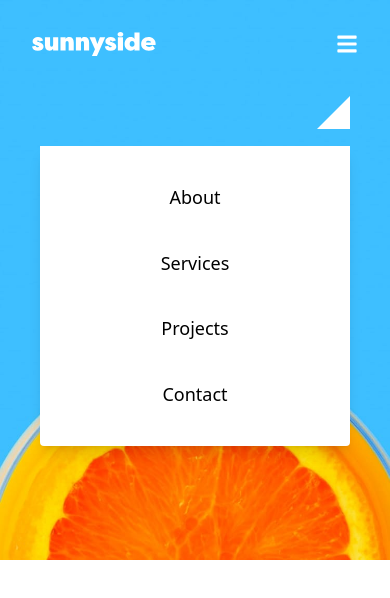
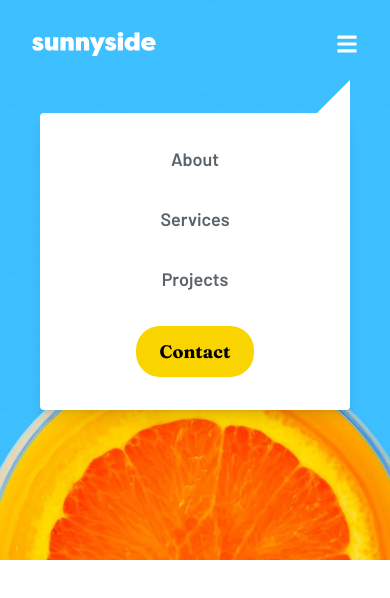
Before and after one commit to ronaldlamdev/sunnyside-react-typescript, a React (Vite) app: page / in a window 390 px wide. Both pictures are taken after a click on the icon 347 px from the left and 44 px from the top of the page. Shown: the top 598 px of the page. Built offline with nearby package versions, Linux system fonts and the light colour scheme.

Commit message:
finished styling mobile menu

```diff
--- a/src/assets/components/Header.tsx
+++ b/src/assets/components/Header.tsx
@@ -22,15 +22,15 @@ const Header = () => {
           <li>Projects</li>
           <button>Contact</button>
         </ul>
-        <FaBars onClick={handleMobileNav} size={22} className='text-white cursor-pointer min-[566px]:hidden' />
-        <div className='absolute flex flex-col justify-center items-center w-full max-w-[310px] h-[400px] top-24 mx-auto left-0 right-0'>
-          <div className={(mobileNav ? 'block ' : 'hidden ') + 'right-triangle absolute top-0 self-end right-0'} />
-          <div className={(mobileNav ? 'block' : 'hidden ') + 'absolute top-8 left-0 right-0 mx-auto w-full max-w-[310px] h-[300px] bg-white shadow-lg rounded-b'}>
+        <FaBars onClick={handleMobileNav} size={22} className='text-white cursor-pointer min-[565px]:hidden' />
+        <div className='absolute flex min-[565px]:hidden flex-col justify-start w-full max-w-[310px] min-[480px]:max-w-[400px] h-[330px] top-20 mx-auto left-0 right-0'>
+          <div className={(mobileNav ? 'block ' : 'hidden ') + 'right-triangle  self-end'} />
+          <div className={(mobileNav ? 'block' : 'hidden ') + 'mx-auto w-full h-[300px] bg-white shadow-lg rounded-b rounded-tl'}>
           <ul className='w-full h-full flex flex-col items-center justify-evenly'>
-            <li>About</li>
-            <li>Services</li>
-            <li>Projects</li>
-            <button>Contact</button>
+            <li className='cursor-pointer font-["Barlow"] text-[#5a636c]'>About</li>
+            <li className='cursor-pointer font-["Barlow"] text-[#5a636c]'>Services</li>
+            <li className='cursor-pointer font-["Barlow"] text-[#5a636c]'>Projects</li>
+            <button className='bg-[#fad400] px-6 py-3 rounded-3xl font-["Fraunces"]'>Contact</button>
           </ul>
         </div>
         </div>
```
